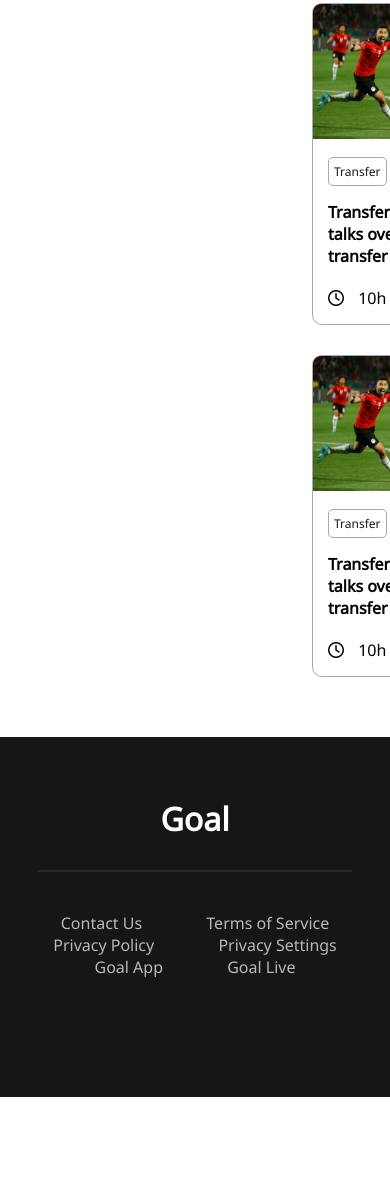
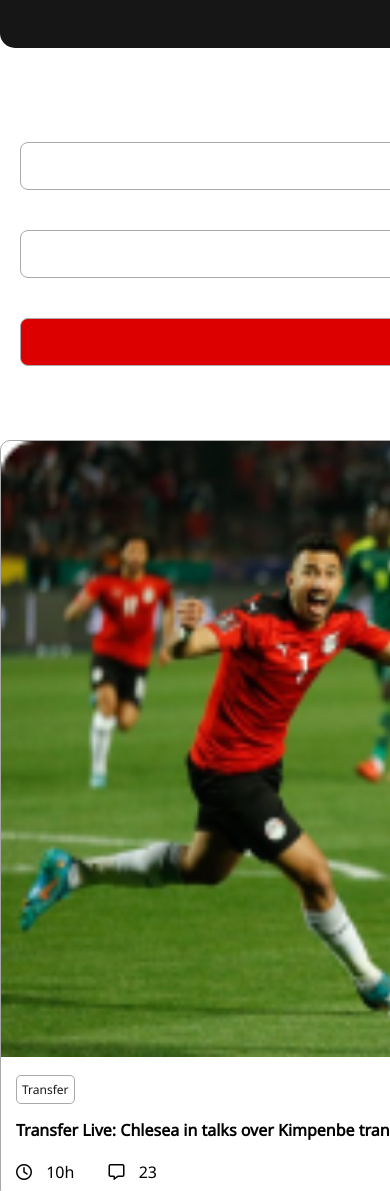
Before and after one commit to mrpranto/world-cup-assignment, a plain HTML site: page index.html in a window 390 px wide. Shown: the part 800-1991 px from the top of the page. Before the commit the page ends 1897 px from the top, so only its background shows below. Drawn offline with Linux system fonts and the light colour scheme; a web font is replaced by a local one.

Commit message:
mobile design added

```diff
--- a/css/style.css
+++ b/css/style.css
@@ -140,7 +140,7 @@ body{
 .fa-regular {
     margin-right: 10px;
 }
-
+/*Footer Styles*/
 footer{
     width: 100%;
     background-color: #161616;
@@ -150,17 +150,21 @@ footer{
     padding-top: 60px;
     margin-top: 60px;
 }
+/*Footer h1 Styles*/
 footer h1{
     margin-bottom: 30px;
 }
+/*footer hr Styles*/
 footer hr{
     border: .5px solid #282828;
     width: 80%;
     margin: auto;
 }
+/*footer nav Styles*/
 nav{
     margin-top: 40px;
 }
+/*footer nav li Styles*/
 nav li{
     list-style: none;
     display: inline-block;
@@ -168,9 +172,88 @@ nav li{
     justify-content: center;
     margin: 0px 30px;
 }
+/*footer nav li a Styles*/
 nav li a{
     list-style: none;
     display: flex;
     text-decoration: none;
     color: #B9B9B9;
 }
+
+@media only screen and (max-width: 688px) {
+    .container{
+        margin: auto;
+    }
+    .hero-section {
+        display: grid;
+        justify-content: center;
+    }
+    .title-area{
+        text-align: center;
+    }
+    .banner-image-area{
+        text-align: center;
+    }
+    .banner-image{
+        width: 420px !important;
+        margin-left: 50px;
+    }
+    .blog-section{
+        display: grid;
+        grid-template-columns: repeat(1, 1fr);
+        justify-content: center;
+        grid-row-gap: 30px;
+    }
+    .blog-menu{
+        width: 100%;
+        display: flex;
+        flex-direction: column;
+        justify-content: center;
+        background-color: #FFFFFF;
+    }
+    .blog-menu a{
+        text-decoration: none;
+        display: block;
+        text-align: center;
+        align-items: center;
+        background-color: white;
+        margin: 20px;
+        padding: 12px 20px;
+        border-radius: 8px;
+        border: 1px solid darkgray;
+        color: #161616;
+    }
+    .blog-area{
+        width: 100%;
+        grid-template-columns: repeat(1, 1fr);
+        grid-row-gap: 50px;
+    }
+    .blog{
+        border: 1px solid darkgray;
+        border-radius: 10px;
+    }
+    .blog img{
+        width: 100%;
+    }
+    footer{
+        width: 100%;
+        background-color: #161616;
+        color: #FFFFFF;
+        height: 384px;
+    }
+    nav{
+        width: 100%;
+        text-align: center;
+    }
+    nav ul{
+        display: grid;
+        grid-template-columns: repeat(1, 1fr);
+    }
+    nav ul li{
+        flex-direction: column;
+        display: grid;
+        justify-content: center;
+        margin: 19px 0px;
+    }
+
+}
--- a/index.html
+++ b/index.html
@@ -2,8 +2,7 @@
 <html lang="en">
 <head>
     <meta charset="UTF-8">
-    <meta name="viewport"
-          content="width=device-width, user-scalable=no, initial-scale=1.0, maximum-scale=1.0, minimum-scale=1.0">
+    <meta name="viewport" content="width=device-width, initial-scale=1.0">
     <meta http-equiv="X-UA-Compatible" content="ie=edge">
     <title>World Cup 2022</title>
     <!--    fontawesome Link-->
@@ -24,7 +23,7 @@
             </div>
         </div>
         <div class="banner-image-area">
-            <img src="assets/Banner%20Image.png" alt="Banner Image">
+            <img src="assets/Banner%20Image.png" class="banner-image" alt="Banner Image">
         </div>
     </section>
 
@@ -158,12 +157,14 @@
     <h1>Goal</h1>
     <hr>
     <nav>
-        <li><a href="">Contact Us </a></li>
-        <li><a href="">Terms of Service </a></li>
-        <li><a href="">Privacy Policy </a></li>
-        <li><a href="">Privacy Settings </a></li>
-        <li><a href="">Goal App</a></li>
-        <li><a href="">Goal Live</a></li>
+        <ul>
+            <li><a href="#">Contact Us </a></li>
+            <li><a href="#">Terms of Service </a></li>
+            <li><a href="#">Privacy Policy </a></li>
+            <li><a href="#">Privacy Settings </a></li>
+            <li><a href="#">Goal App</a></li>
+            <li><a href="#">Goal Live</a></li>
+        </ul>
     </nav>
 </footer>
 </body>
```
